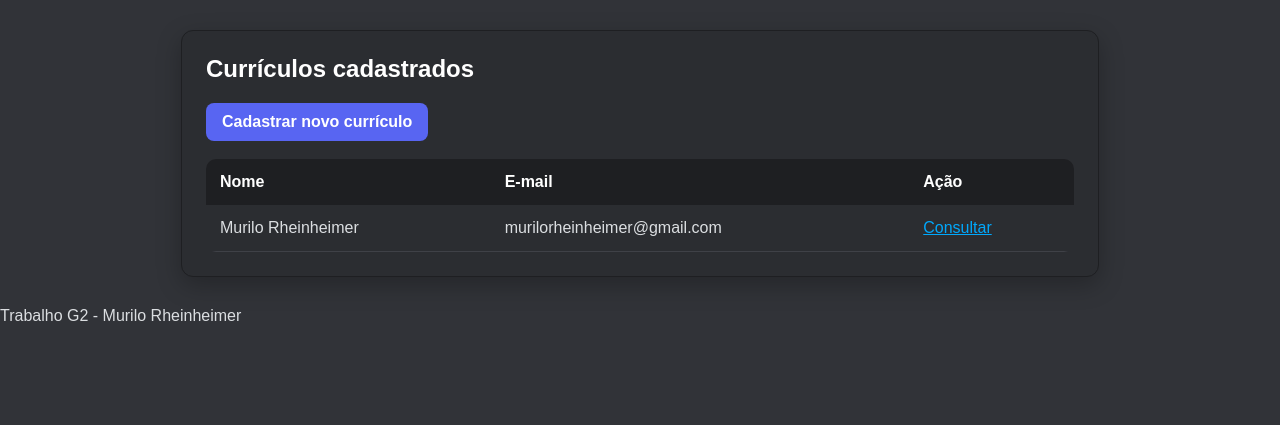
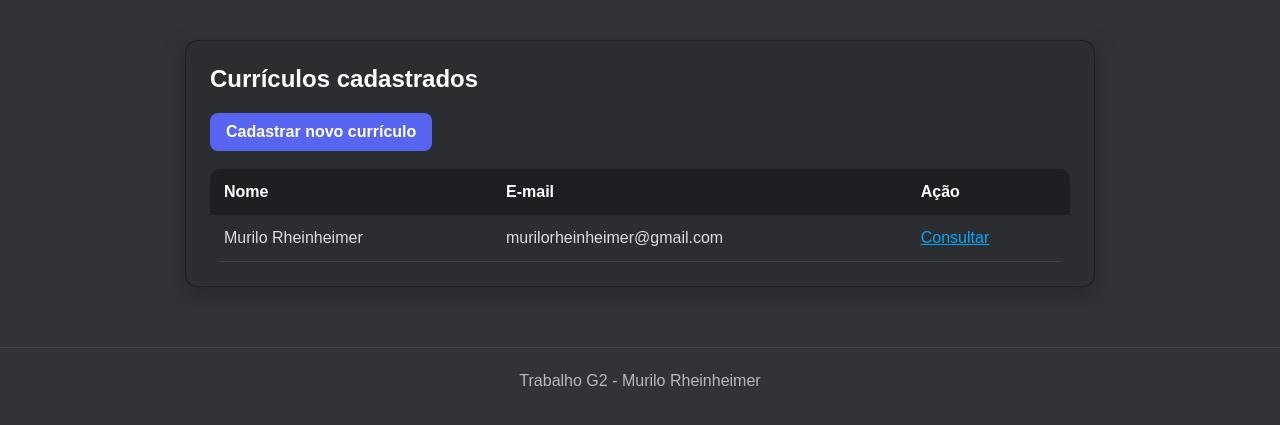
Before and after one commit to Mrheinheimer/CurriculosG2, a Flask app: page / in a window 1280 px wide. Shown: the part 112-537 px from the top of the page. Run offline with Flask 3, Linux system fonts and the light colour scheme; data comes from the database, SQL or seed files in the repository.

Commit message:
Adjust layout and add footer styles
Updated main section margins and paddings. Added footer styles.

```diff
--- a/static/style.css
+++ b/static/style.css
@@ -34,8 +34,8 @@ nav a:hover {
 
 main {
     max-width: 950px;
-    margin: 30px auto;
-    padding: 0 16px;
+    margin: 40px auto;
+    padding: 0 20px;
 }
 
 .card {
@@ -146,3 +146,10 @@ textarea {
     padding: 12px;
     border-radius: 8px;
 }
+footer {
+    text-align: center;
+    margin-top: 60px;
+    padding: 24px;
+    color: #b5bac1;
+    border-top: 1px solid #3f4147;
+}
```
